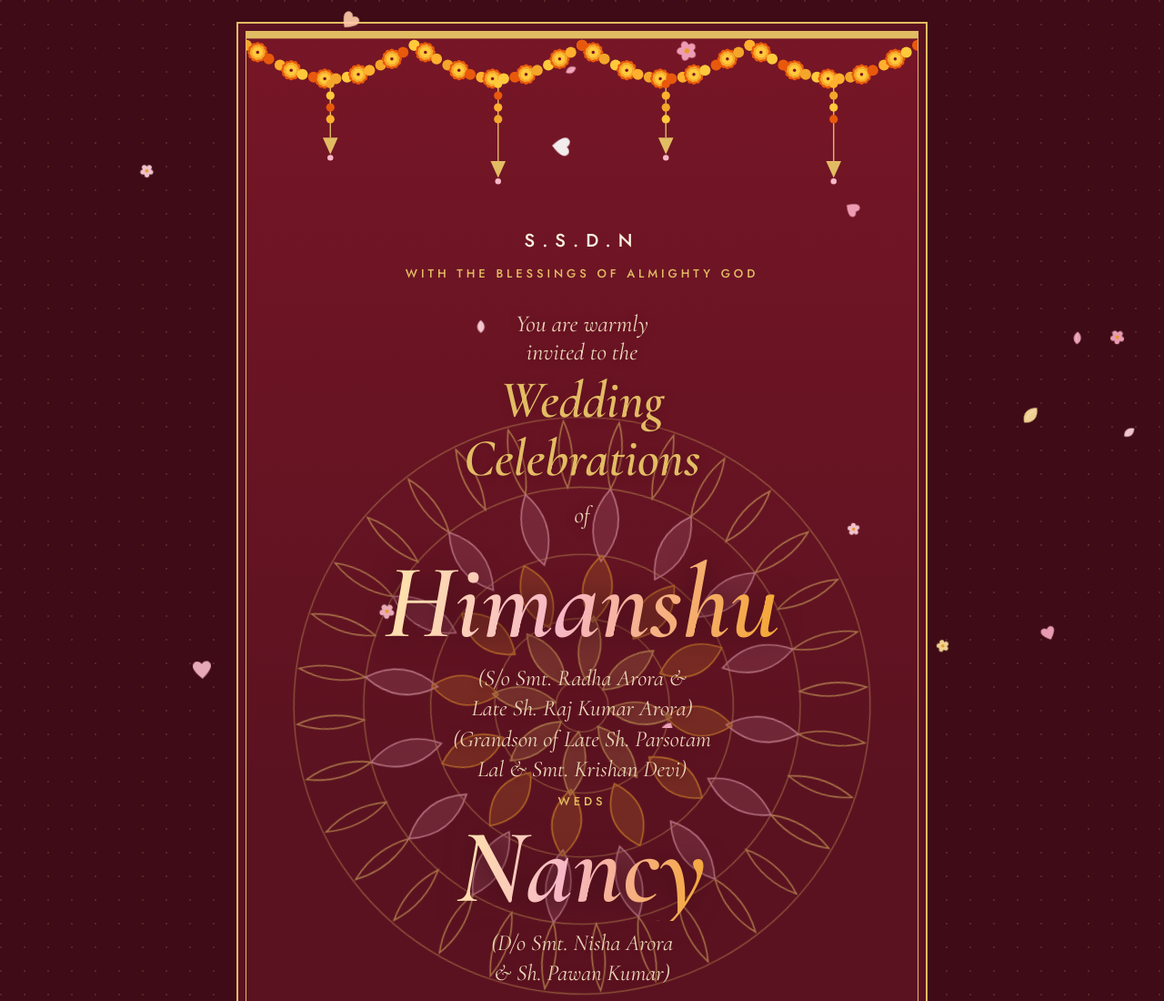
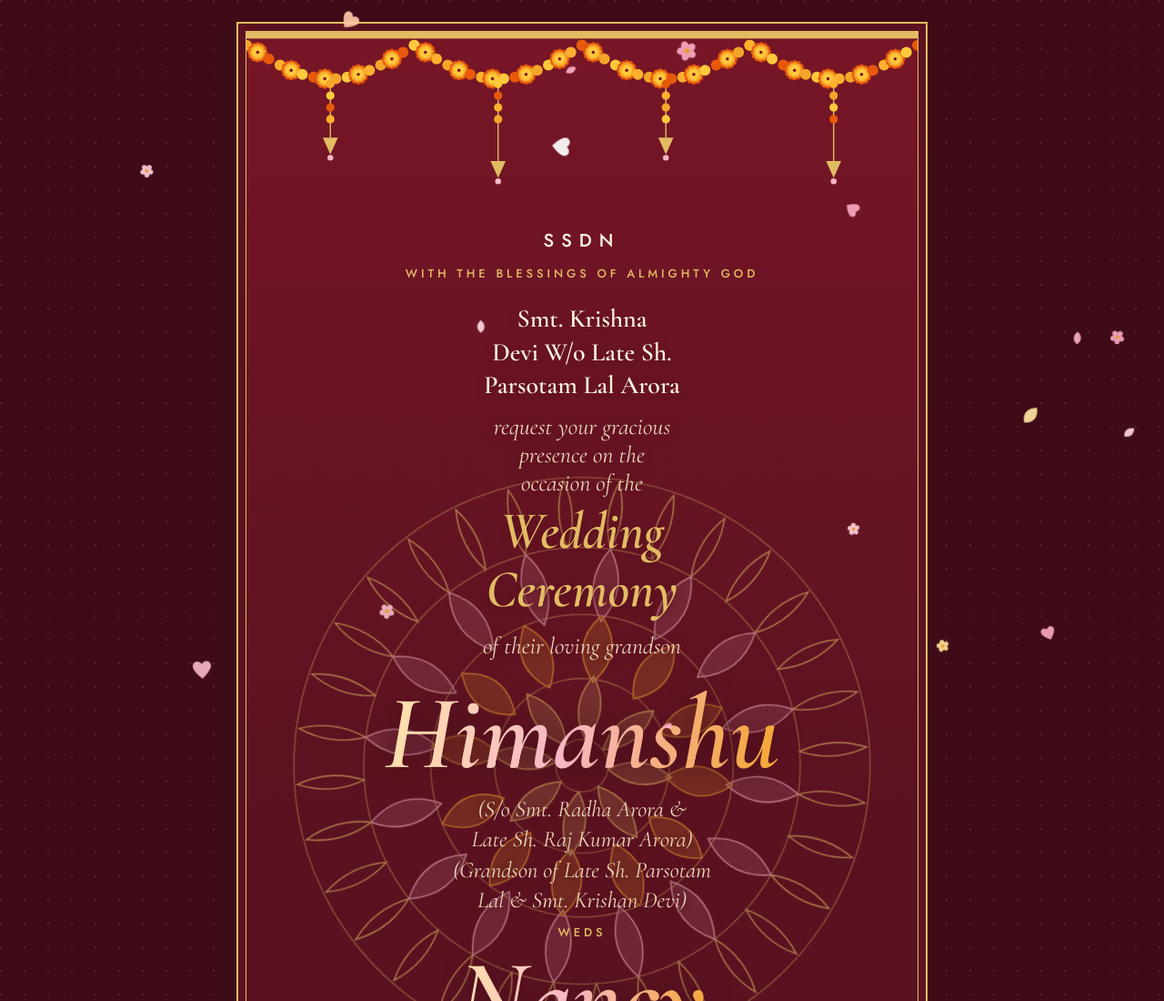
Before and after one commit to pgprateekgarg2/himanshu-nancy-wedding-invite, a plain HTML site: page index.html in a window 1280 px wide. Shown: the top 1100 px of the page at 91% size. Drawn offline with nearby package versions, Linux system fonts and the light colour scheme.

Commit message:
Update index.html

```diff
--- a/index.html
+++ b/index.html
@@ -233,12 +233,13 @@ h2.section { margin: 0; font-style: italic; font-weight: 400; font-size: clamp(3
 
 <section class="hero">
 <div class="mandala" id="mandala" aria-hidden="true"></div>
-<p class="label invoc">S.S.D.N</p>
+<p class="label invoc">SSDN</p>
 <p class="label">With the blessings of Almighty God</p>
 <div class="host">
-<p class="host-req">You are warmly invited to the</p>
-<p class="host-title">Wedding Celebrations</p>
-<p class="host-req">of</p>
+<p class="host-line">Smt. Krishna Devi W/o Late Sh. Parsotam Lal Arora</p>
+<p class="host-req">request your gracious presence on the occasion of the</p>
+<p class="host-title">Wedding Ceremony</p>
+<p class="host-req">of their loving grandson</p>
 </div>
 <div class="names">
 <h1 class="name">Himanshu</h1>
```
